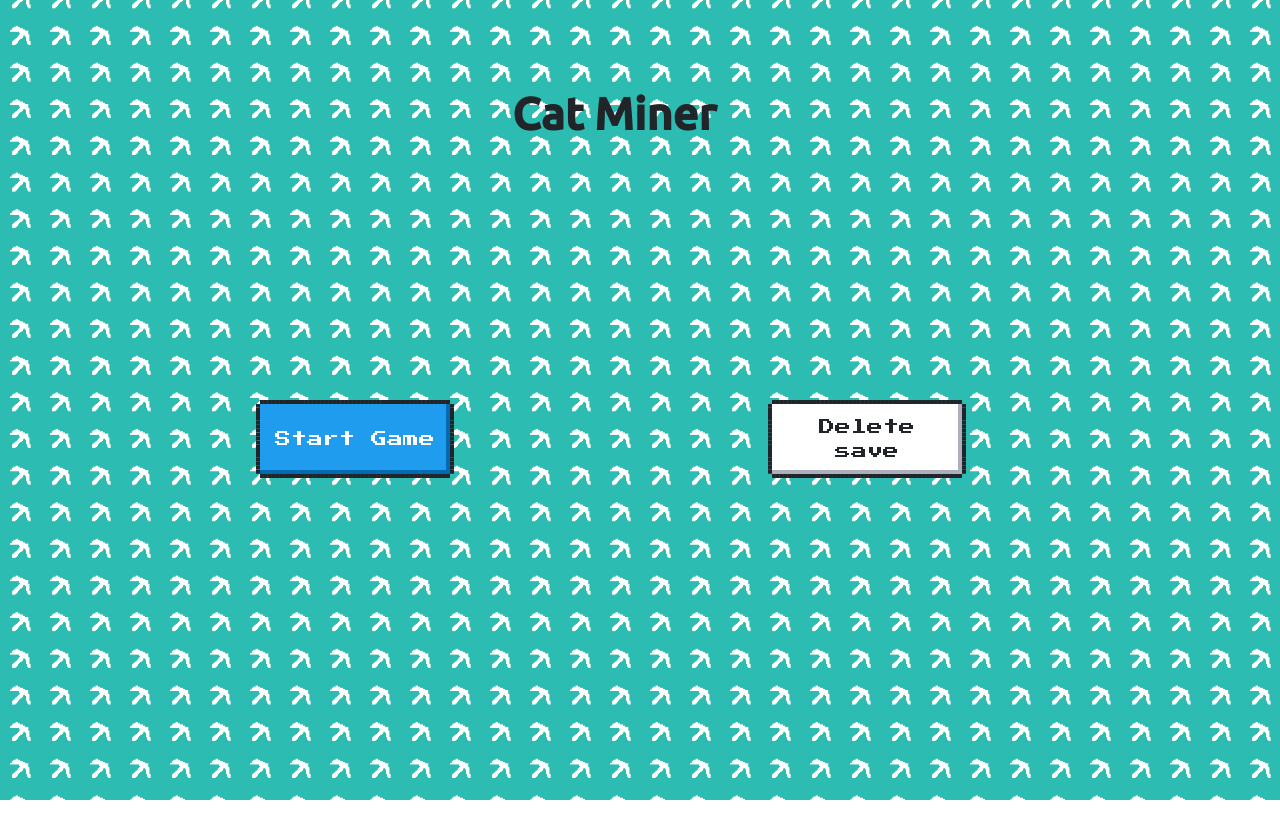
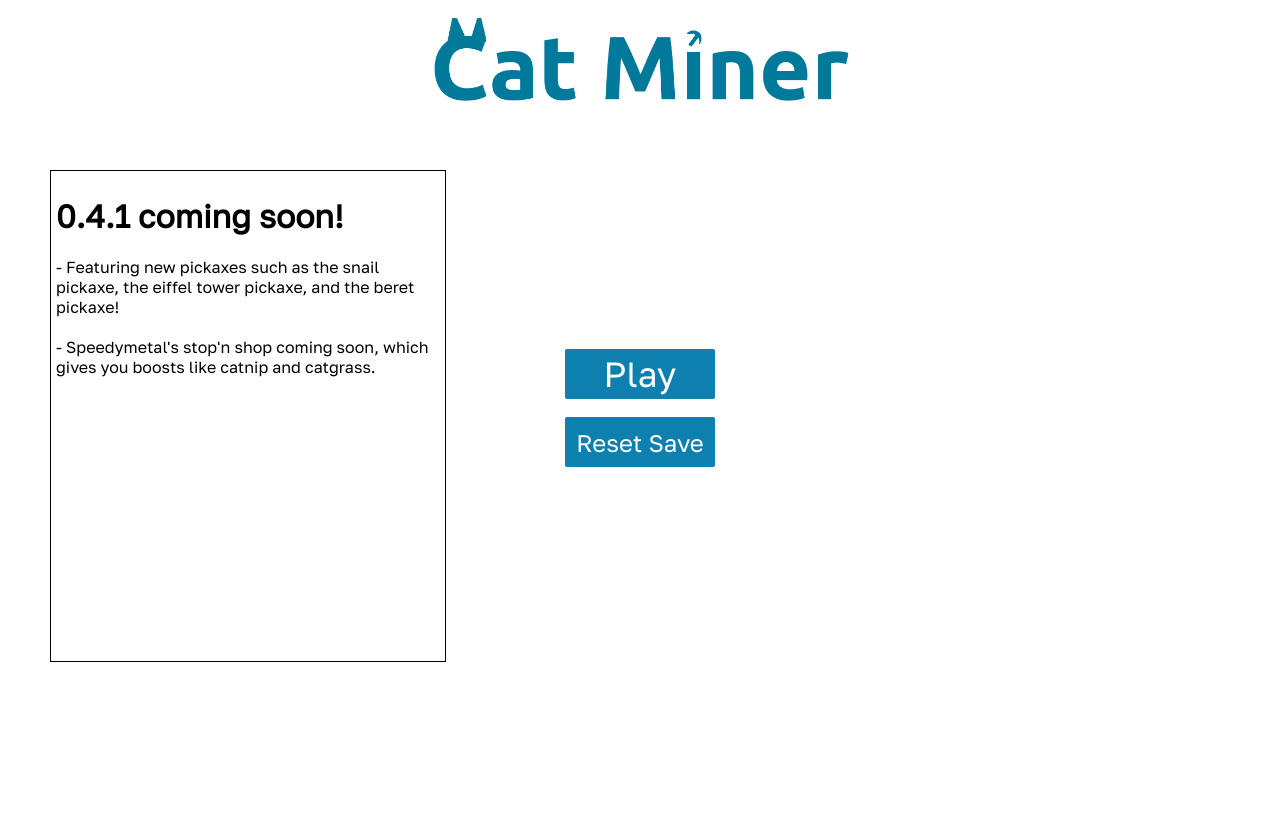
Before and after one commit to accordionfish/catminer-beta, a plain HTML site: page index.html in a window 1280 px wide. Drawn offline with nearby package versions, Linux system fonts and the light colour scheme.

Commit message:
Add files via upload

```diff
--- /dev/null
+++ b/home.css
@@ -0,0 +1,38 @@
+@import url('https://fonts.googleapis.com/css2?family=Golos+Text&display=swap');
+
+#logo {
+  position:absolute;
+}
+#wefw {
+  display:flex;
+  justify-content: center;
+}
+#news {
+  position:absolute;
+  left:0;
+  top:15%;
+  margin:50px;
+  border:1px black solid;
+  height:60vh;
+  width:30vw;
+  padding:5px;
+  font-family:"Golos Text";
+}
+#buttons {
+  display: flex;
+  justify-content: center;
+  align-items: center;
+  top:50%;
+  height:100vh;
+  flex-direction: column;
+}
+button   {
+  font-family:"Golos Text";
+  font-size:35px;
+  border:none;
+  height:50px;
+  width:150px;
+  border-radius: 2px;
+  background-color:rgb(14, 128, 176);
+  color: white;
+}
--- a/index.html
+++ b/index.html
@@ -1,18 +1,22 @@
 <!DOCTYPE html>
 <html lang="en">
 <head>
-    <script src="https://cdn.jsdelivr.net/npm/js-cookie@3.0.1/dist/js.cookie.min.js"></script>
-    <link rel="stylesheet" href="style.css">
-    <link href="https://unpkg.com/nes.css@latest/css/nes.min.css" rel="stylesheet" />
-    <meta charset="UTF-8">
-    <meta http-equiv="X-UA-Compatible" content="IE=edge">
-    <meta name="viewport" content="width=device-width, initial-scale=1.0">
+    <link rel="stylesheet" href="./home.css">
     <title>Cat Miner</title>
 </head>
 <body>
-    <h1>Cat Miner</h1>
-    <button type="button" class="nes-btn is-primary" id="btn1" onclick="window.location.href='./game/'">Start Game</button>
-    <button type="button" class="nes-btn is-secondary" id="btn2" onclick="Cookies.remove('activepick');Cookies.remove('money');Cookies.remove('modal1alrshown');Cookies.remove('modal2alrshown');Cookies.remove('modal3alrshown');Cookies.remove('travelTicket')">Delete save</button>
-    <div id="news"></div>
+    <div id="wefw">
+    <img src="./cmlogo.png" id="logo" height="100px">
+    </div>
+    <div id="news">
+        <h1>0.4.1 coming soon!</h1>
+        - Featuring new pickaxes such as the snail pickaxe, the eiffel tower pickaxe, and the beret pickaxe!
+        <br><br>- Speedymetal's stop'n shop coming soon, which gives you boosts like catnip and catgrass.
+    </div>
+    <div id="buttons">
+        <button id="play" onclick="location.href='./game/';">Play</button>
+        <br>
+        <button id="options" onclick="/* oh no the autosave its broken */ localStorage.clear(); alert('save reset!');window.location.reload();" style="font-size:x-large">Reset Save</button>
+    </div>
 </body>
 </html>
```
Also changed, not shown: cmlogo.png (added).
